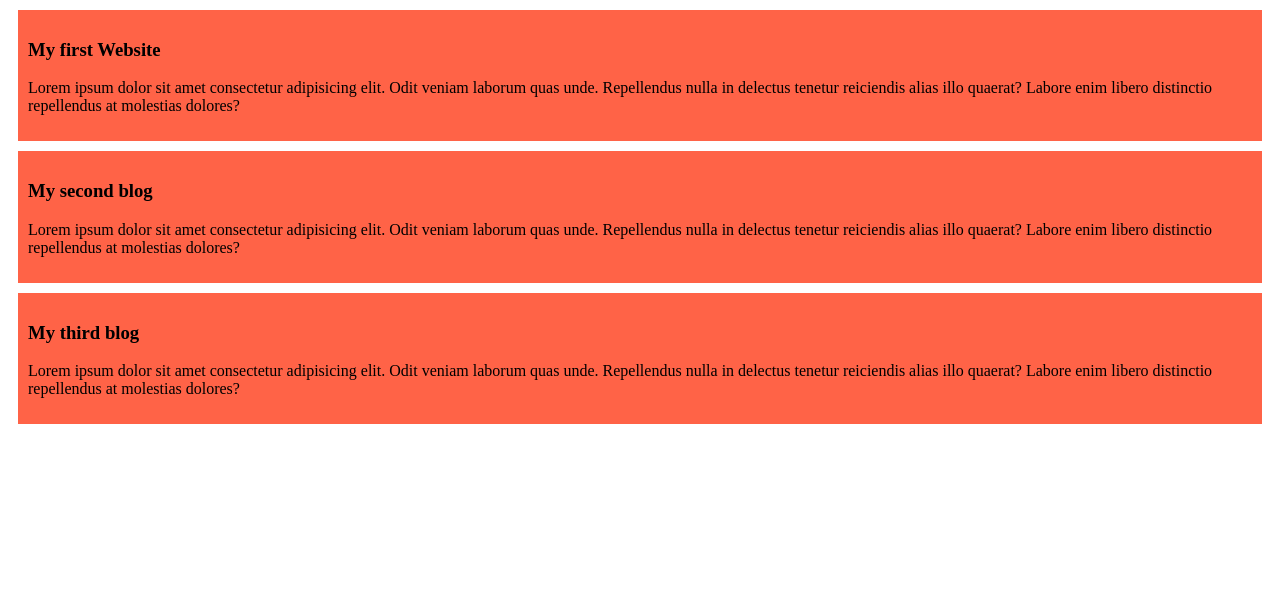
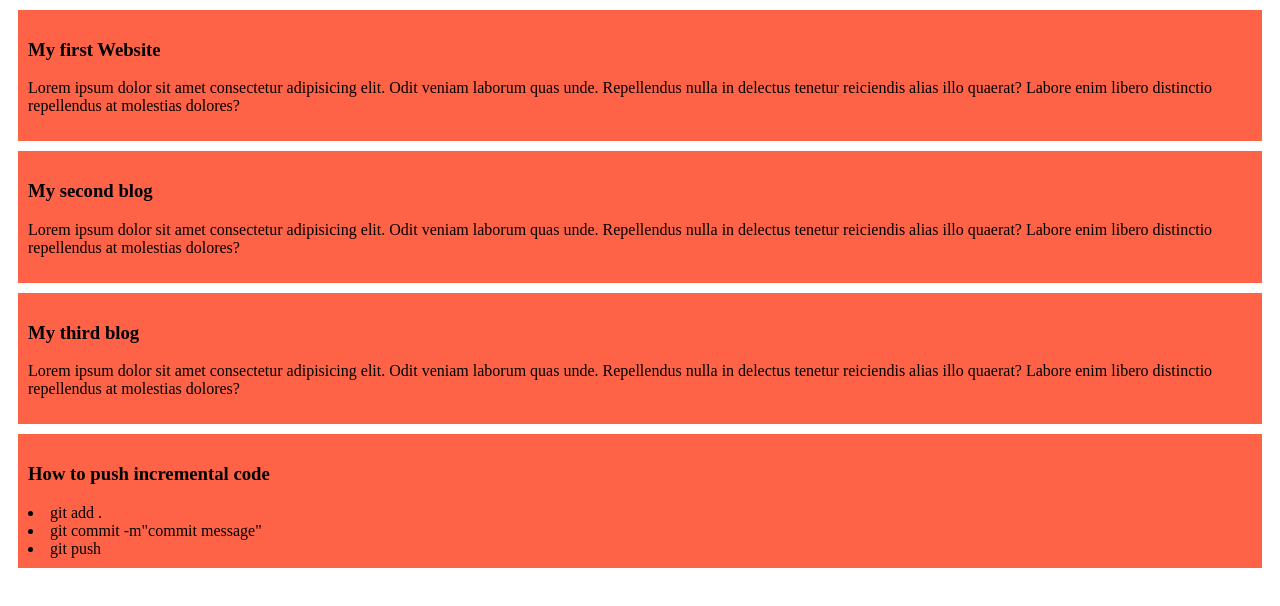
Before and after one commit to amrinkarim22/my-simple-website, a plain HTML site: page index.html in a window 1280 px wide. Drawn offline with Linux system fonts and the light colour scheme.

Commit message:
added a list

```diff
--- a/index.html
+++ b/index.html
@@ -19,5 +19,12 @@
        <h3>My third blog</h3>
        <p>Lorem ipsum dolor sit amet consectetur adipisicing elit. Odit veniam laborum quas unde. Repellendus nulla in delectus tenetur reiciendis alias illo quaerat? Labore enim libero distinctio repellendus at molestias dolores?</p>
     </div>
+    <div>
+        <h3>How to push incremental code</h3>
+        <li>git add .</li>
+        <li>git commit -m"commit message"</li>
+        <li>git push </li>
+
+    </div>
 </body>
 </html>
```
